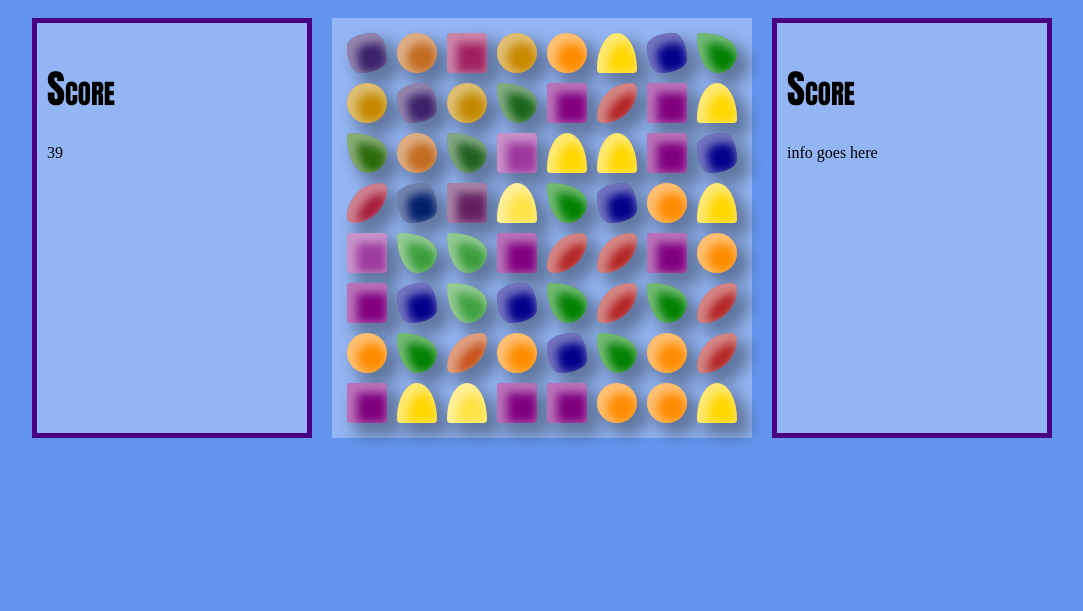
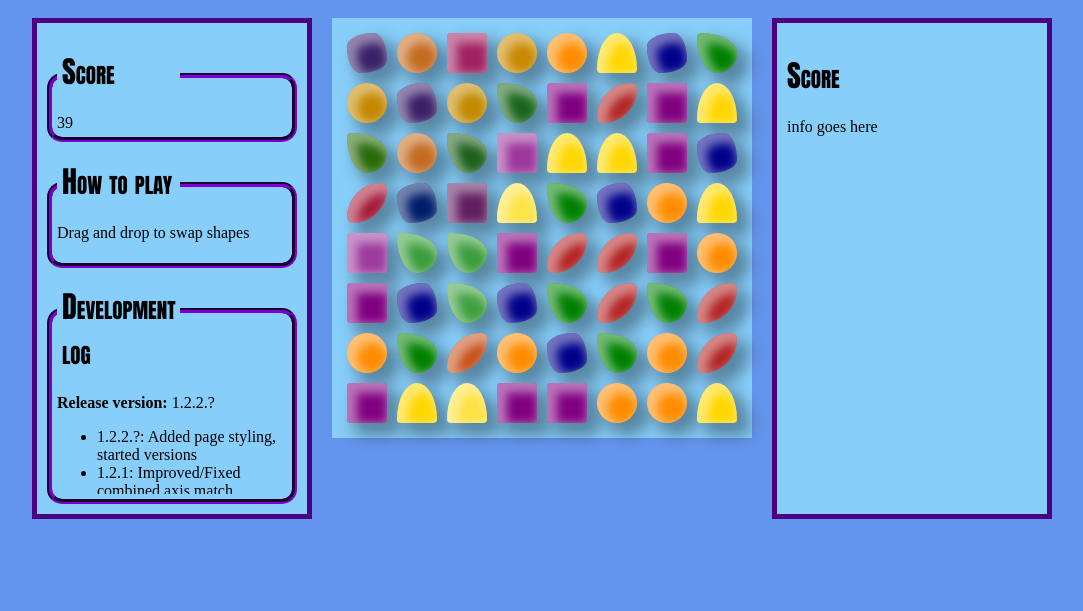
Before and after one commit to Kaalyn/match-3, a plain HTML site: page index.html in a window 1280 px wide. Shown: the whole page, without its empty margins (98-1181 px from the left). Drawn offline with Linux system fonts and the light colour scheme.

Commit message:
More CSS
More messing around with css for sidebars

```diff
--- a/index.html
+++ b/index.html
@@ -10,7 +10,27 @@
 <div class="info">
     <div>
         <h1>Score</h1>
-        <p id="score">0</p>
+        <div id="score">
+            0
+        </div>
+    </div>
+    <div>
+        <h1>How to play</h1>
+        <p>Drag and drop to swap shapes</p>
+    </div>
+    <div>
+        <h1>Development log</h1>
+        <div>
+            <b>Release version:</b> 1.2.2.?
+            <ul>
+                <li>1.2.2.?: Added page styling, started versions</li>
+                <li>1.2.1: Improved/Fixed combined axis match </li>
+                <li>1.2.0: Added combined axis match</li>
+                <li>1.1.*: Drop and game styling elements</li>
+                <li>1.0.0: Finished tutorial</li>
+                <li>0.0.0: Started tutorial</li>
+            </ul>
+        </div>
     </div>
 </div>
 <div class="grid"></div>
--- a/style.css
+++ b/style.css
@@ -1,12 +1,30 @@
 /* colour scheme variables */
 :root {
     --background: cornflowerblue;
-    --overlay: rgba(255, 255, 255, 0.3);
+    --overlay: lightskyblue;
     --title: black;
     --text: midnightblue;
     --accent: indigo;
 }
 
+/* fonts */
+h1 {
+    font-family: Impact, Charcoal, sans-serif;
+    font-size: 30px;
+    color: var(--title);
+    font-weight: 400;
+    font-variant: small-caps;
+}
+
+div.info>div>h1:first-child{
+    margin-top: -15%;
+    padding: 0 5px;
+    max-width: 50% ;
+    align-items: center;
+    background-color: var(--overlay);
+}
+
+/* Main layout*/
 body {
     display: flex;
     flex-direction: row;
@@ -24,15 +42,6 @@ body>* {
     background: var(--overlay);
 }
 
-/* fonts */
-h1 {
-    font-family: Impact, Charcoal, sans-serif;
-    font-size: 39px;
-    color: var(--title);
-    font-weight: 400;
-    font-variant: small-caps;
-}
-
 /* Game info */
 div.info {
     /* standard width so divs scale equally */
@@ -48,8 +57,19 @@ div.info {
     border: 5px solid var(--accent);
 }
 
-div.info div {
+div.info>div {
+    border: 5px groove var(--accent);
+    border-radius: 15px;
 
+    padding: 5px 10px 5px 5px;
+
+    margin-top: 40px;
+}
+
+div.info>div>div {
+    max-height: 100px;
+    overflow-x: hidden;
+    overflow-y: auto;
 }
 
 /* Game grid */
```
Also changed, not shown: 1 other file.
